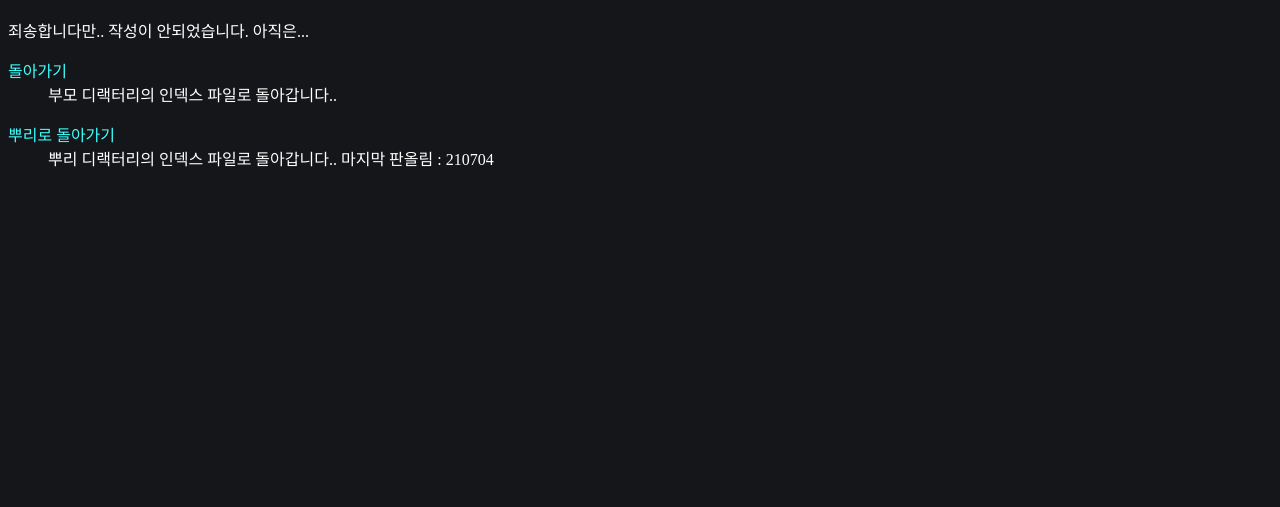
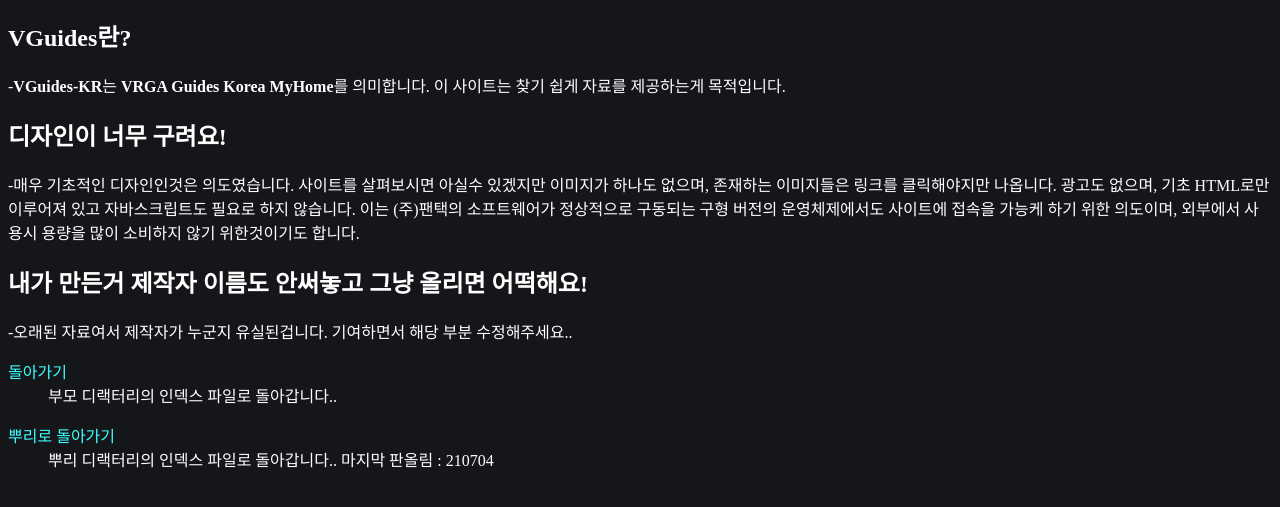
Before and after one commit to ahisky/vguides-site, a plain HTML site: page help/index.html in a window 1280 px wide. Shown: the part 57-564 px from the top of the page. Drawn offline with Linux system fonts and the light colour scheme.

Commit message:
도움말

```diff
--- a/help/index.html
+++ b/help/index.html
@@ -14,7 +14,16 @@
 
 <BODY BGCOLOR="#141619">
 <H1>도움말</H1>
-죄송합니다만.. 작성이 안되었습니다. 아직은...
+
+<H2>VGuides란?</H1>
+-<STRONG>VGuides-KR</STRONG>는 <STRONG>VRGA Guides Korea MyHome</STRONG>를 의미합니다. 이 사이트는 찾기 쉽게 자료를 제공하는게 목적입니다.
+
+<H2>디자인이 너무 구려요!</H1>
+-매우 기초적인 디자인인것은 의도였습니다. 사이트를 살펴보시면 아실수 있겠지만 이미지가 하나도 없으며, 존재하는 이미지들은 링크를 클릭해야지만 나옵니다. 광고도 없으며, 기초 HTML로만 이루어져 있고 자바스크립트도 필요로 하지 않습니다. 이는 (주)팬택의 소프트웨어가 정상적으로 구동되는 구형 버전의 운영체제에서도 사이트에 접속을 가능케 하기 위한 의도이며, 외부에서 사용시 용량을 많이 소비하지 않기 위한것이기도 합니다.
+
+<H2>내가 만든거 제작자 이름도 안써놓고 그냥 올리면 어떡해요!</H2>
+-오래된 자료여서 제작자가 누군지 유실된겁니다. 기여하면서 해당 부분 수정해주세요..
+
 
 <DL>
 <DT><A
```
